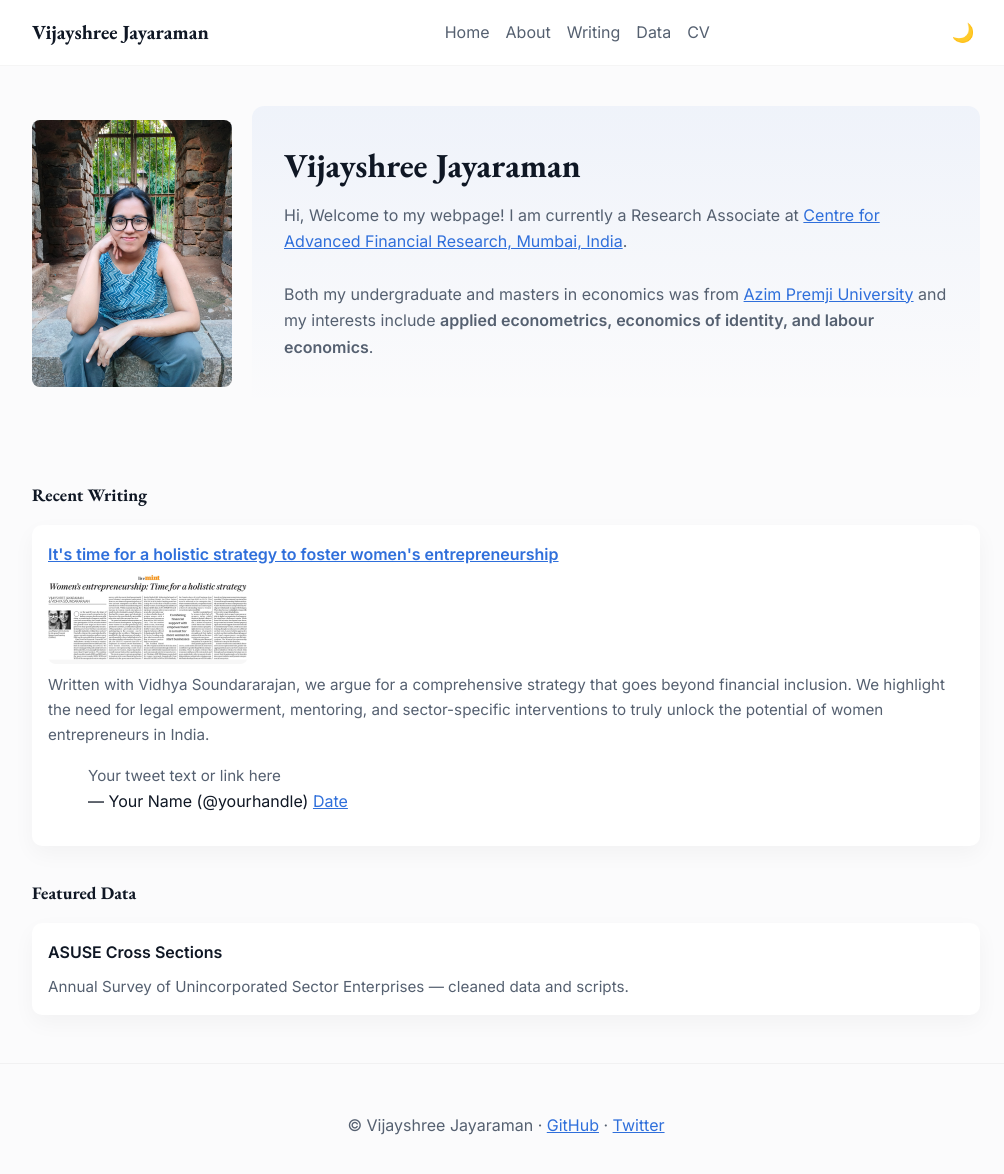
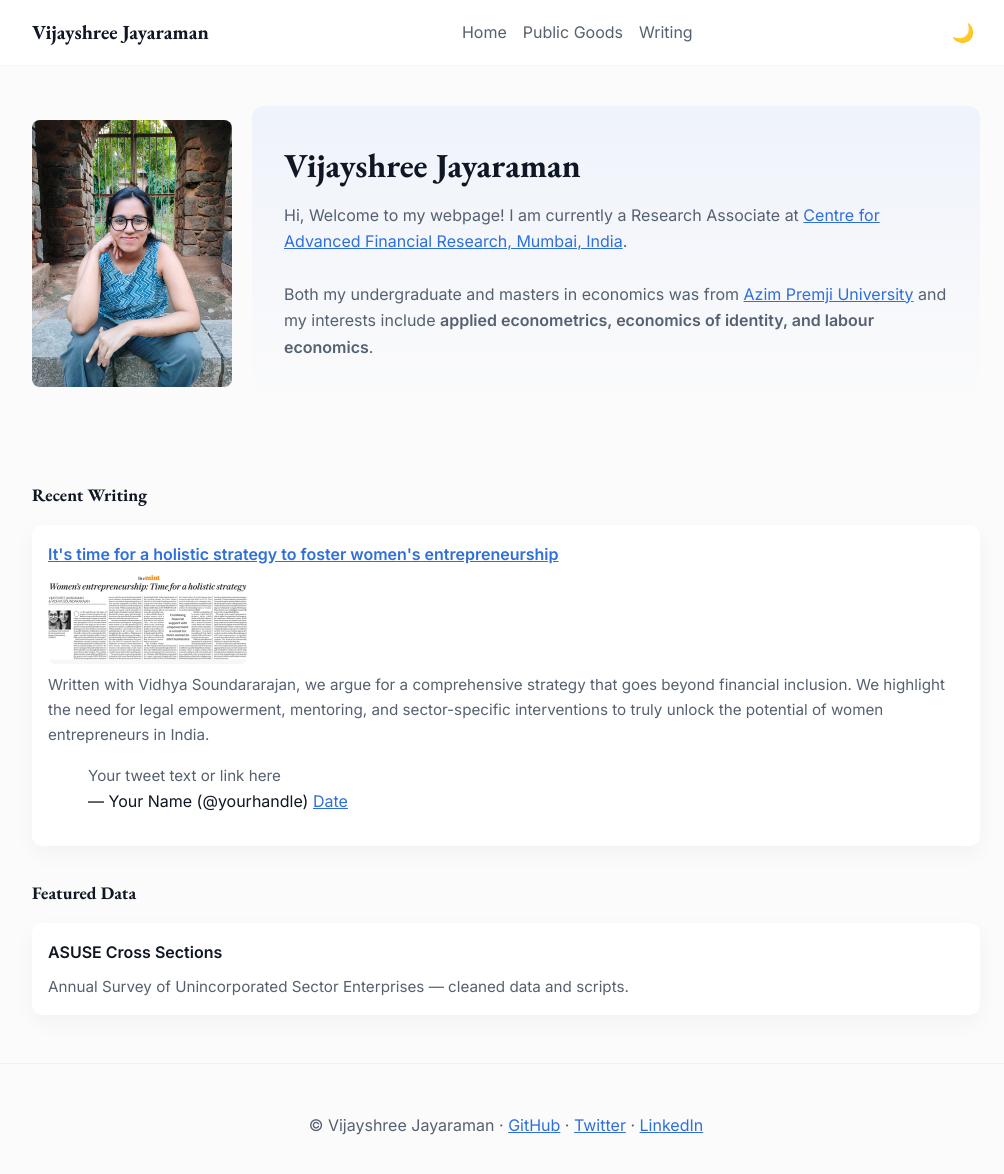
Before and after one commit to vijayshree-jayaraman/vijayshree-jayaraman.github.io, a Jekyll site: the page built from index.md, in a window 1280 px wide and 1186 px high. Shown: the top 1174 px of the window, without its empty margins (134-1138 px from the left). Built offline with Jekyll 4.4.1, drawn with Linux system fonts in a browser that asks for light colours; comment, search, counter and statistics services are not loaded.

Commit message:
Update default.html

```diff
--- a/_layouts/default.html
+++ b/_layouts/default.html
@@ -22,10 +22,8 @@
 
       <nav id="site-nav" class="site-nav">
         <a href="{{ '/' | relative_url }}">Home</a>
-        <a href="{{ '/about/' | relative_url }}">About</a>
+        <a href="{{ '/public-goods/' | relative_url }}">Public Goods</a>
         <a href="{{ '/writing/' | relative_url }}">Writing</a>
-        <a href="{{ '/data/' | relative_url }}">Data</a>
-        <a href="{{ '/cv/' | relative_url }}">CV</a>
       </nav>
 
       <div class="nav-actions">
@@ -41,7 +39,12 @@
 
   <footer class="site-footer">
     <div class="container footer-inner">
-      <p>© {{ site.title }} · <a href="https://github.com/vijayshree-jayaraman">GitHub</a> · <a href="https://twitter.com/">Twitter</a></p>
+      <p>
+        © {{ site.title }} ·
+        <a href="https://github.com/vijayshree-jayaraman" target="_blank" rel="noopener noreferrer">GitHub</a> ·
+        <a href="https://x.com/Vijayshreeeee" target="_blank" rel="noopener noreferrer">Twitter</a> ·
+        <a href="https://www.linkedin.com/in/jvijayshree/?originalSubdomain=in" target="_blank" rel="noopener noreferrer">LinkedIn</a>
+      </p>
     </div>
   </footer>
 
```
